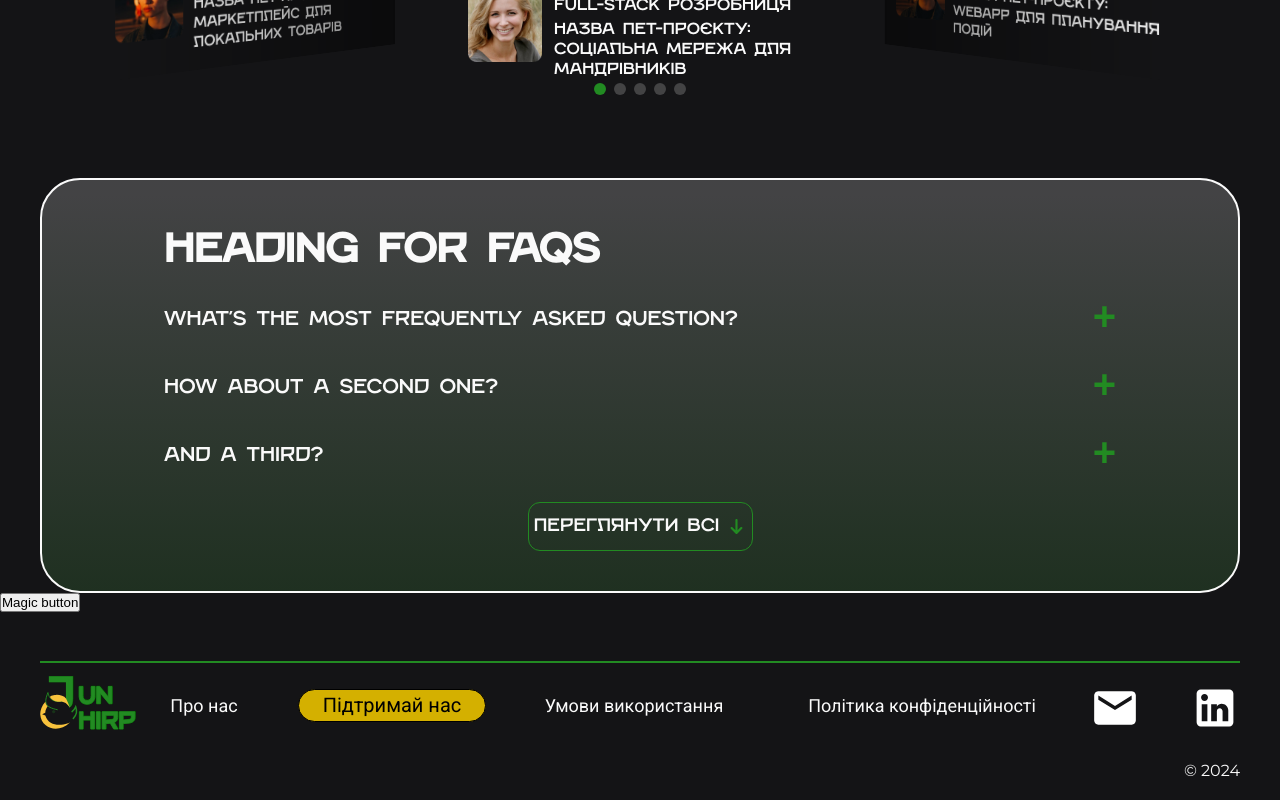
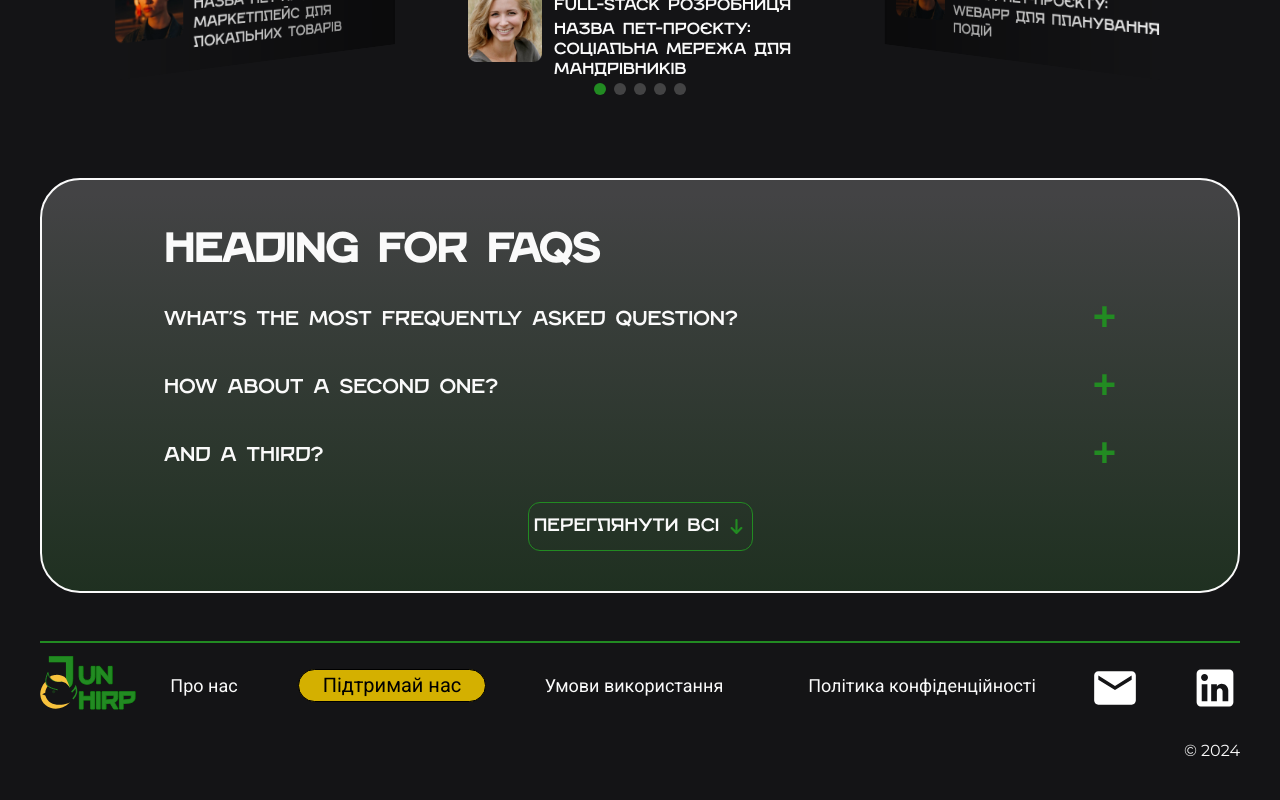
Before and after one commit to VitalikN/jun-chirp, a Next.js app: page / in a window 1280 px wide. Shown: the part 4134-4934 px from the top of the page. Built offline with nearby package versions, Linux system fonts and the light colour scheme; no server answers.

Commit message:
delete MagicButton

```diff
--- a/src/app/page.tsx
+++ b/src/app/page.tsx
@@ -16,8 +16,6 @@ export default function Home() {
       <WhatWeOffer />
       <Testimonials />
       <Faqs />
-
-      <MagicButton />
     </>
   );
 }
```
